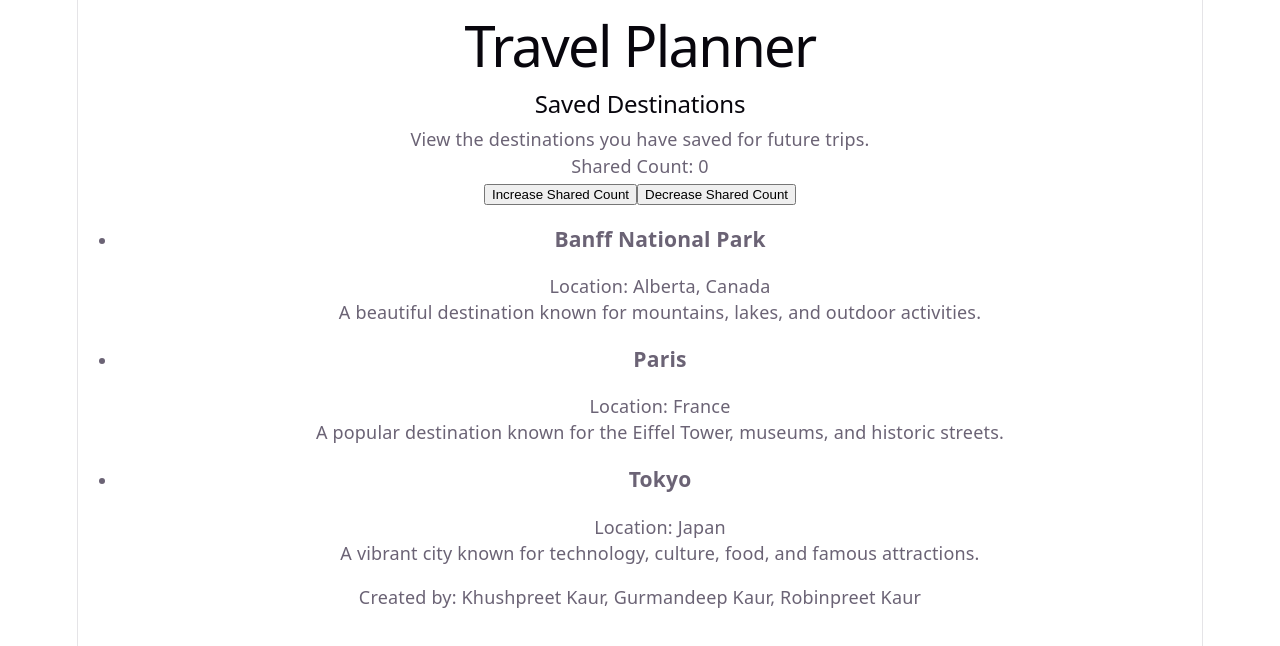
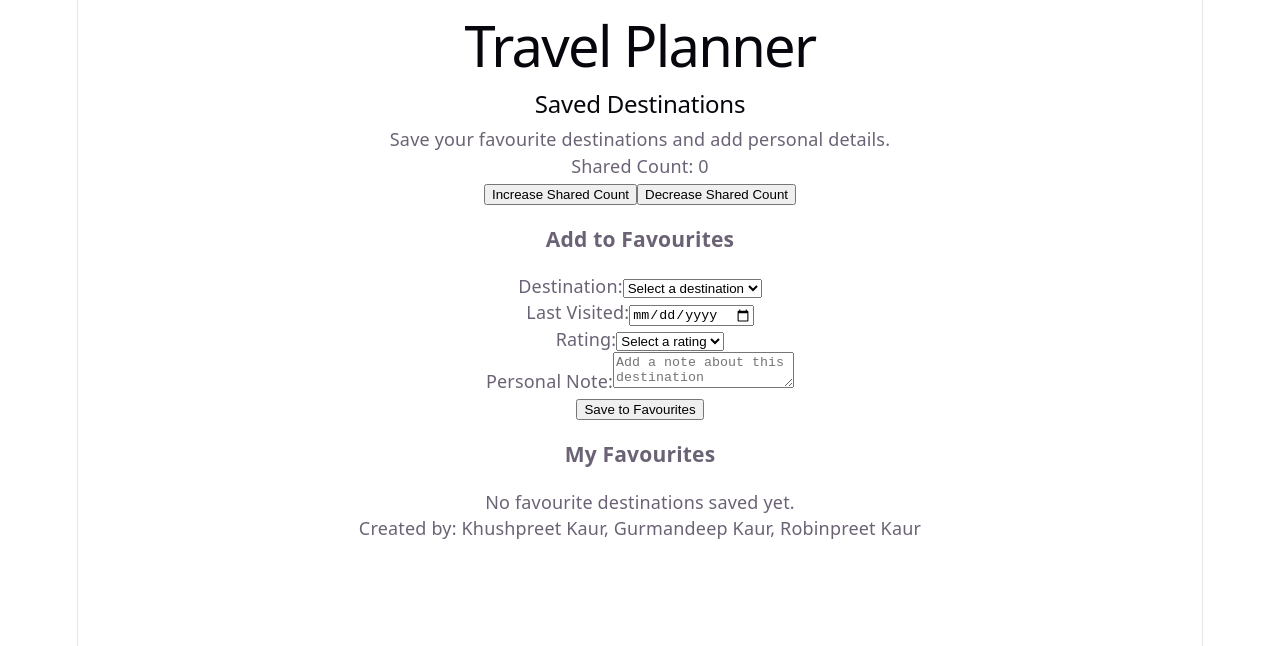
Before and after one commit to kkaur136/travel-planner, a React (Vite) app: page /saved-destinations in a window 1280 px wide. Shown: the top 646 px of the page. Built offline with nearby package versions, Linux system fonts and the light colour scheme.

Commit message:
Complete saved destinations form and favourites

```diff
--- a/src/Components/saved-destinations/SavedDestinations.tsx
+++ b/src/Components/saved-destinations/SavedDestinations.tsx
@@ -1,4 +1,5 @@
-import type { Dispatch, SetStateAction } from "react";
+import { useState } from "react";
+import type { Dispatch, FormEvent, SetStateAction } from "react";
 
 const destinations = [
   {
@@ -24,6 +25,15 @@ const destinations = [
   },
 ];
 
+type SavedDestination = {
+  id: number;
+  name: string;
+  location: string;
+  lastVisited: string;
+  rating: string;
+  note: string;
+};
+
 type SavedDestinationsProps = {
   sharedCount: number;
   setSharedCount: Dispatch<SetStateAction<number>>;
@@ -33,41 +43,239 @@ function SavedDestinations({
   sharedCount,
   setSharedCount,
 }: SavedDestinationsProps) {
+  const [selectedDestination, setSelectedDestination] = useState("");
+  const [lastVisited, setLastVisited] = useState("");
+  const [rating, setRating] = useState("");
+  const [note, setNote] = useState("");
+
+  const [savedDestinations, setSavedDestinations] = useState<
+    SavedDestination[]
+  >([]);
+
+  const [error, setError] = useState("");
+
+  const handleSubmit = (event: FormEvent<HTMLFormElement>) => {
+    event.preventDefault();
+
+    // Validation
+    if (!selectedDestination) {
+      setError("Please select a destination.");
+      return;
+    }
+
+    if (!rating) {
+      setError("Please select a rating.");
+      return;
+    }
+
+    // Prevent duplicate favourites
+    const alreadySaved = savedDestinations.some(
+      (destination) => destination.name === selectedDestination
+    );
+
+    if (alreadySaved) {
+      setError("This destination is already in your favourites.");
+      return;
+    }
+
+    const destinationDetails = destinations.find(
+      (destination) => destination.name === selectedDestination
+    );
+
+    if (!destinationDetails) {
+      setError("Destination could not be found.");
+      return;
+    }
+
+    const newSavedDestination: SavedDestination = {
+      id: Date.now(),
+      name: destinationDetails.name,
+      location: destinationDetails.location,
+      lastVisited,
+      rating,
+      note,
+    };
+
+    setSavedDestinations([
+      ...savedDestinations,
+      newSavedDestination,
+    ]);
+
+    // Clear the form
+    setSelectedDestination("");
+    setLastVisited("");
+    setRating("");
+    setNote("");
+    setError("");
+  };
+
+  const handleRemove = (id: number) => {
+    setSavedDestinations(
+      savedDestinations.filter(
+        (destination) => destination.id !== id
+      )
+    );
+  };
+
   return (
     <section className="saved-destinations">
       <h2>Saved Destinations</h2>
-      <p>View the destinations you have saved for future trips.</p>
+
+      <p>
+        Save your favourite destinations and add personal details.
+      </p>
 
       <div>
         <p>Shared Count: {sharedCount}</p>
 
-        <button onClick={() => setSharedCount(sharedCount + 1)}>
+        <button
+          type="button"
+          onClick={() => setSharedCount(sharedCount + 1)}
+        >
           Increase Shared Count
         </button>
 
-        <button onClick={() => setSharedCount(sharedCount - 1)}>
+        <button
+          type="button"
+          onClick={() => setSharedCount(sharedCount - 1)}
+        >
           Decrease Shared Count
         </button>
       </div>
 
+      <h3>Add to Favourites</h3>
+
+      <form onSubmit={handleSubmit}>
+        <div>
+          <label htmlFor="destination">
+            Destination:
+          </label>
+
+          <select
+            id="destination"
+            value={selectedDestination}
+            onChange={(event) =>
+              setSelectedDestination(event.target.value)
+            }
+          >
+            <option value="">
+              Select a destination
+            </option>
+
+            {destinations.map((destination) => (
+              <option
+                key={destination.id}
+                value={destination.name}
+              >
+                {destination.name}
+              </option>
+            ))}
+          </select>
+        </div>
+
+        <div>
+          <label htmlFor="lastVisited">
+            Last Visited:
+          </label>
+
+          <input
+            id="lastVisited"
+            type="date"
+            value={lastVisited}
+            onChange={(event) =>
+              setLastVisited(event.target.value)
+            }
+          />
+        </div>
+
+        <div>
+          <label htmlFor="rating">
+            Rating:
+          </label>
+
+          <select
+            id="rating"
+            value={rating}
+            onChange={(event) =>
+              setRating(event.target.value)
+            }
+          >
+            <option value="">
+              Select a rating
+            </option>
+            <option value="1">1</option>
+            <option value="2">2</option>
+            <option value="3">3</option>
+            <option value="4">4</option>
+            <option value="5">5</option>
+          </select>
+        </div>
+
+        <div>
+          <label htmlFor="note">
+            Personal Note:
+          </label>
+
+          <textarea
+            id="note"
+            value={note}
+            onChange={(event) =>
+              setNote(event.target.value)
+            }
+            placeholder="Add a note about this destination"
+          />
+        </div>
+
+        {error && <p>{error}</p>}
+
+        <button type="submit">
+          Save to Favourites
+        </button>
+      </form>
+
+      <h3>My Favourites</h3>
+
+      {savedDestinations.length === 0 ? (
+        <p>No favourite destinations saved yet.</p>
+      ) : (
         <ul className="saved-destinations__list">
-        {destinations.map((destination) => (
+          {savedDestinations.map((destination) => (
             <li
               key={destination.id}
               className="saved-destinations__item"
             >
               <h3>{destination.name}</h3>
 
-            <p className="saved-destinations__location">
+              <p>
                 Location: {destination.location}
               </p>
 
-            <p className="saved-destinations__description">
-              {destination.description}
+              <p>
+                Last Visited:{" "}
+                {destination.lastVisited || "Not provided"}
               </p>
+
+              <p>
+                Rating: {destination.rating}/5
+              </p>
+
+              <p>
+                Personal Note:{" "}
+                {destination.note || "No note provided"}
+              </p>
+
+              <button
+                type="button"
+                onClick={() =>
+                  handleRemove(destination.id)
+                }
+              >
+                Remove
+              </button>
             </li>
           ))}
         </ul>
+      )}
     </section>
   );
 }
```
Lines whose indentation alone changed are shown as unchanged.
